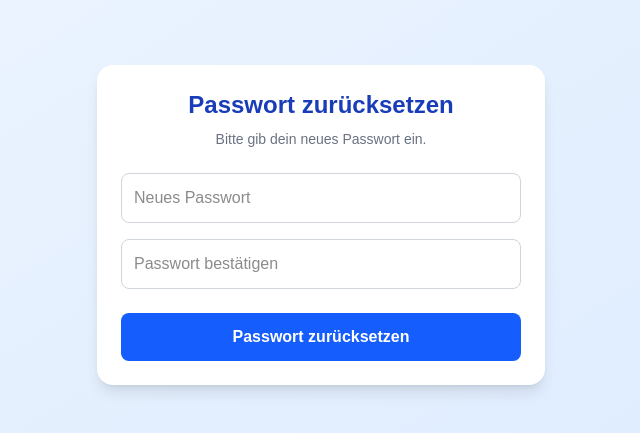
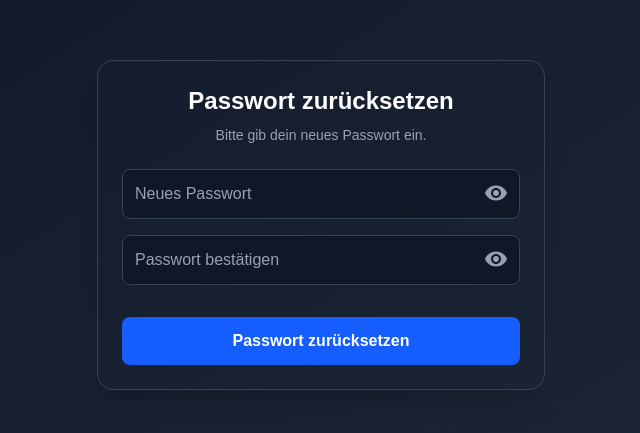
Before and after one commit to Metiowe/kabinet-2, a Next.js app: page /reset in a window 1280 px wide. Shown: the part 175-608 px from the top of the page, without its empty margins (319-959 px from the left). Built offline with nearby package versions, Linux system fonts and the light colour scheme.

Commit message:
✨ Styling: Darkmode + Eye-Icon für Passwort

```diff
--- a/pages/_app.js
+++ b/pages/_app.js
@@ -1,5 +1,17 @@
+// pages/_app.js
 import "@/styles/globals.css";
+import Head from "next/head";
 
 export default function App({ Component, pageProps }) {
-  return <Component {...pageProps} />;
+  return (
+    <>
+      <Head>
+        <link
+          href="https://fonts.googleapis.com/icon?family=Material+Icons"
+          rel="stylesheet"
+        />
+      </Head>
+      <Component {...pageProps} />
+    </>
+  );
 }
--- a/pages/reset.js
+++ b/pages/reset.js
@@ -9,6 +9,8 @@ export default function ResetPage() {
 
   const [password, setPassword] = useState("");
   const [confirm, setConfirm] = useState("");
+  const [showPassword, setShowPassword] = useState(false);
+  const [showConfirm, setShowConfirm] = useState(false);
   const [message, setMessage] = useState("");
 
   const handleReset = async () => {
@@ -25,38 +27,61 @@ export default function ResetPage() {
     }
   };
 
+  const inputStyle =
+    "w-full p-3 pr-10 border border-gray-700 rounded-lg mb-4 bg-gray-900 text-white placeholder-gray-400 focus:outline-none focus:ring-2 focus:ring-blue-500";
+
   return (
-    <div className="min-h-screen bg-gradient-to-br from-blue-50 to-blue-100 flex items-center justify-center p-4">
-      <div className="bg-white shadow-lg rounded-2xl w-full max-w-md p-6">
-        <h1 className="text-2xl font-bold text-center text-blue-800 mb-2">
+    <div className="min-h-screen bg-gradient-to-br from-gray-900 to-gray-800 flex items-center justify-center p-4">
+      <div className="bg-gray-850 shadow-xl rounded-2xl w-full max-w-md p-6 border border-gray-700">
+        <h1 className="text-2xl font-bold text-center text-white mb-2">
           Passwort zurücksetzen
         </h1>
-        <p className="text-center text-sm text-gray-500 mb-6">
+        <p className="text-center text-sm text-gray-400 mb-6">
           Bitte gib dein neues Passwort ein.
         </p>
 
+        {/* Neues Passwort */}
+        <div className="relative">
           <input
-          type="password"
+            type={showPassword ? "text" : "password"}
             placeholder="Neues Passwort"
-          className="w-full p-3 border border-gray-300 rounded-lg mb-4 focus:outline-none focus:ring-2 focus:ring-blue-500"
+            className={inputStyle}
             onChange={(e) => setPassword(e.target.value)}
           />
+          <span
+            className="material-icons absolute right-3 top-3 text-gray-400 cursor-pointer"
+            onClick={() => setShowPassword((prev) => !prev)}
+          >
+            {showPassword ? "visibility_off" : "visibility"}
+          </span>
+        </div>
+
+        {/* Bestätigen */}
+        <div className="relative">
           <input
-          type="password"
+            type={showConfirm ? "text" : "password"}
             placeholder="Passwort bestätigen"
-          className="w-full p-3 border border-gray-300 rounded-lg mb-6 focus:outline-none focus:ring-2 focus:ring-blue-500"
+            className={inputStyle}
             onChange={(e) => setConfirm(e.target.value)}
           />
+          <span
+            className="material-icons absolute right-3 top-3 text-gray-400 cursor-pointer"
+            onClick={() => setShowConfirm((prev) => !prev)}
+          >
+            {showConfirm ? "visibility_off" : "visibility"}
+          </span>
+        </div>
 
+        {/* Button */}
         <button
           onClick={handleReset}
-          className="w-full bg-blue-600 hover:bg-blue-700 text-white py-3 rounded-lg font-semibold transition duration-200"
+          className="w-full bg-blue-600 hover:bg-blue-700 text-white py-3 rounded-lg font-semibold mt-4 transition duration-200"
         >
           Passwort zurücksetzen
         </button>
 
         {message && (
-          <p className="text-center mt-4 text-sm text-gray-700">{message}</p>
+          <p className="text-center mt-4 text-sm text-gray-300">{message}</p>
         )}
       </div>
     </div>
```
Lines whose indentation alone changed are shown as unchanged.
